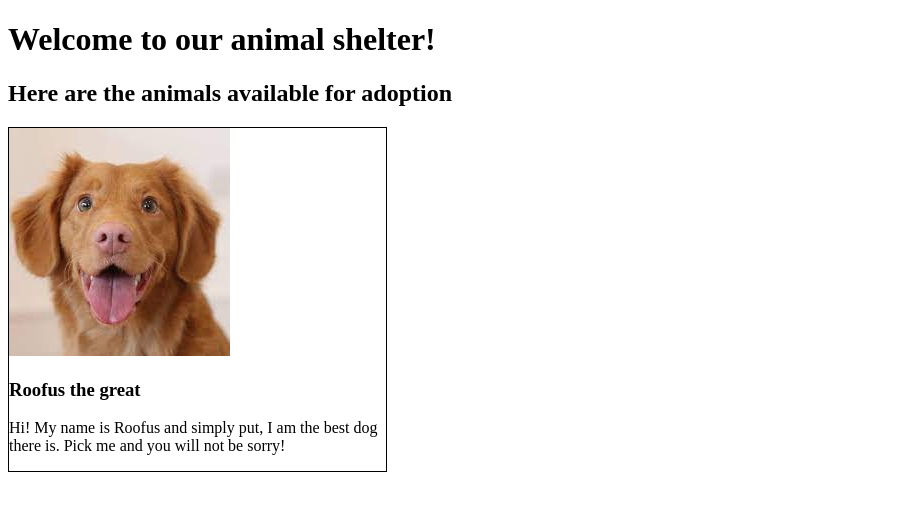
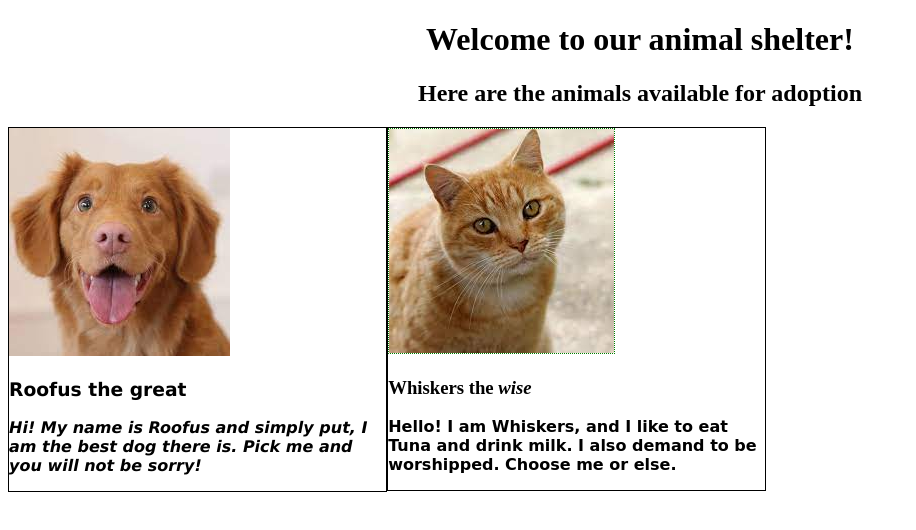
Before and after one commit to dmagic1304/animal-shelter, a plain HTML site: page index.html in a window 1280 px wide. Shown: the whole page, without its empty margins (0-916 px from the left). Drawn offline with Linux system fonts and the light colour scheme.

Commit message:
It will show the second animal and center the headder
Co-authored-by: Yodel Guanzon <yodelguanzon@live.com>
Co-authored-by: Henry Sullivan <sullivanbhenry@gmail.com>

```diff
--- a/css/styles.css
+++ b/css/styles.css
@@ -3,4 +3,32 @@
   border: 1px black solid;
   float: left;
   width: 30%;
+  font-family: 'Lucida Sans', 'Lucida Sans Regular', 'Lucida Grande', 'Lucida Sans Unicode', Geneva, Verdana, sans-serif;
 }
+
+.animal1 p {
+  font-weight: 600;
+  font-style: italic;
+}
+
+.title {
+  text-align: center;
+}
+
+
+.animal2 {
+  box-sizing: border-box;
+  border: 1px black solid;
+  float: left;
+  width: 30%;
+  height: auto;
+}
+
+.animal2 p {
+  font-family: cursive;
+  font-weight: 600;
+}
+
+.animal2 img {
+  border: 1px green dotted;
+}
--- a/index.html
+++ b/index.html
@@ -8,12 +8,19 @@
   <title>Animal Shelter</title>
 </head>
 <body>
+  <div class="title">
   <h1>Welcome to our animal shelter!</h1>
   <h2>Here are the animals available for adoption</h2>
+  </div>
   <div class="animal1">
     <img src="./img/dog-1.jpg" alt="Picture of a dog">
     <h3>Roofus the great</h3>
     <p>Hi! My name is Roofus and simply put, I am the best dog there is. Pick me and you will not be sorry!</p>
   </div>
+  <div class="animal2">
+    <img src="./img/cat.jpg" alt="Picture of a cat">
+    <h3>Whiskers the <em>wise</em></h3>
+    <p>Hello! I am Whiskers, and I like to eat Tuna and drink milk. I also demand to be worshipped. Choose me or else.</p>
+  </div>
 </body>
 </html>
```
